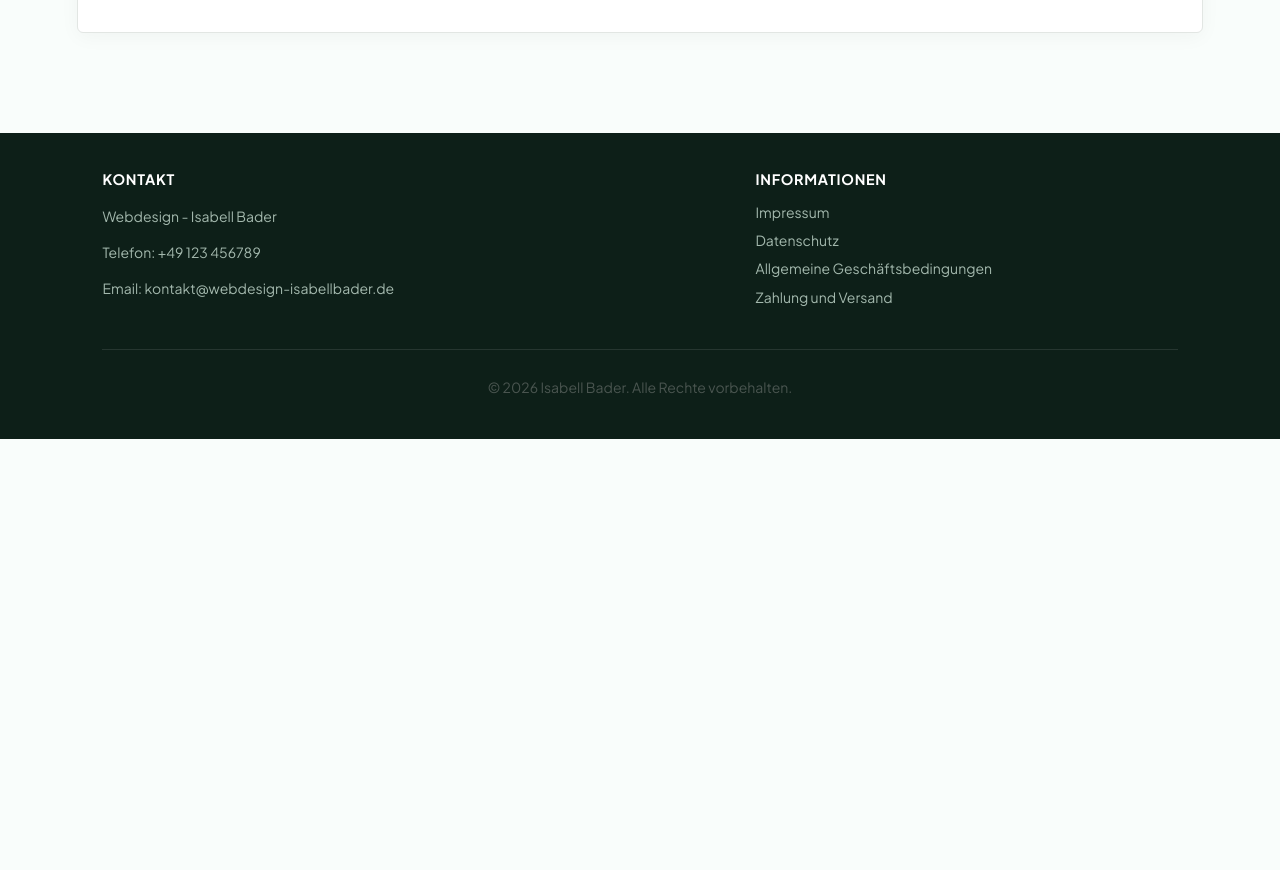
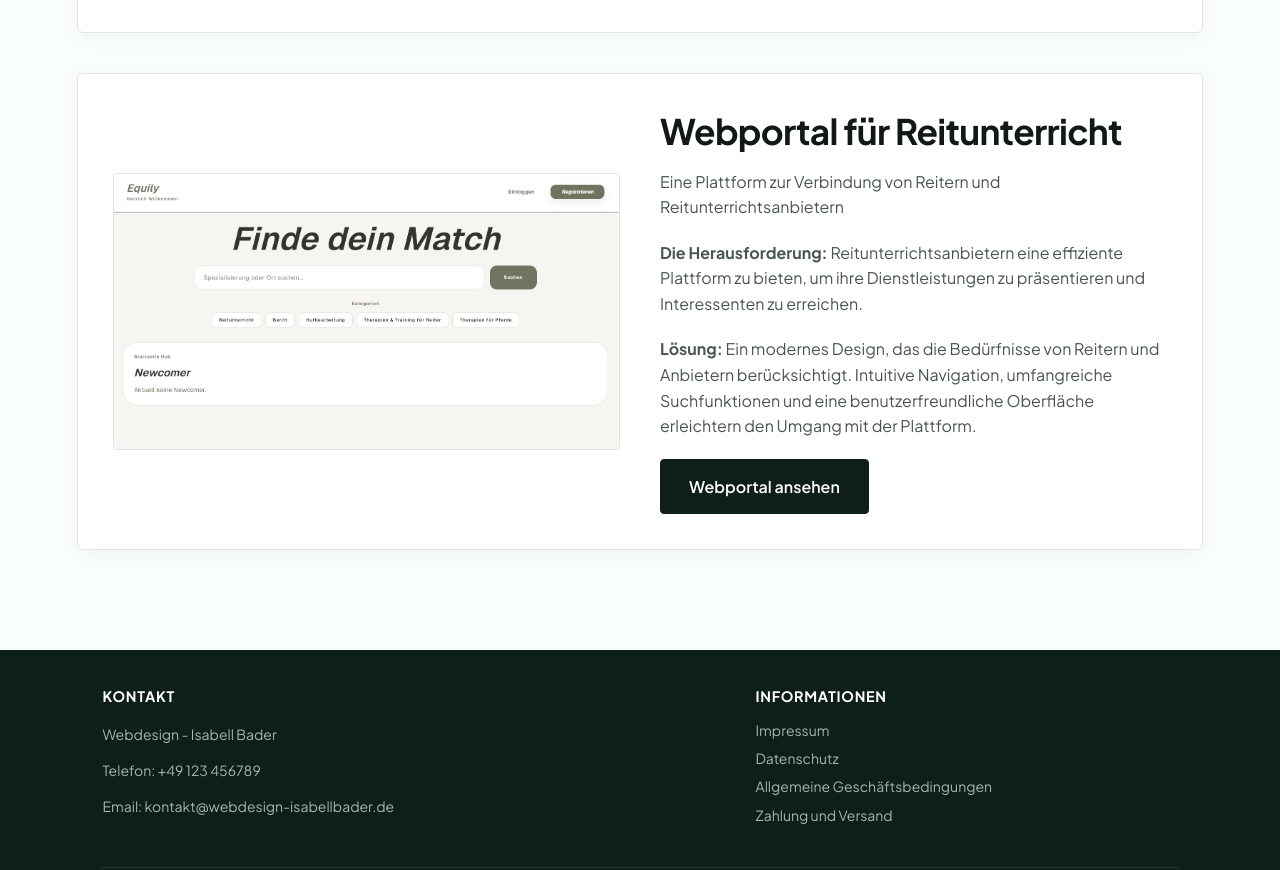
Before and after one commit to baderisabell-bit/webdesign-isabellbader, a website built with Vite: page portfolio.html in a window 1280 px wide. Shown: the part 1343-2213 px from the top of the page. Before the commit the page ends 1782 px from the top, so only its background shows below. Built offline with nearby package versions, Linux system fonts and the light colour scheme.

Commit message:
Webportal

```diff
--- a/portfolio.html
+++ b/portfolio.html
@@ -62,6 +62,19 @@
             <a href="kfz_index.html" class="btn-primary" data-i18n="portfolio_project_2_cta">Website ansehen</a>
         </div>
     </section>
+
+    <section class="portfolio-item">
+        <div class="portfolio-image">
+            <img src="images/equily.png" alt="Website Reitunterricht">
+        </div>
+        <div class="portfolio-text">
+            <h2 data-i18n="portfolio_project_1_title">Webportal für Reitunterricht</h2>
+            <p data-i18n="portfolio_project_1_description">Eine Plattform zur Verbindung von Reitern und Reitunterrichtsanbietern</p>
+            <p><strong data-i18n="portfolio_project_1_challenge">Die Herausforderung:</strong> Reitunterrichtsanbietern eine effiziente Plattform zu bieten, um ihre Dienstleistungen zu präsentieren und Interessenten zu erreichen.</p>
+            <p><strong data-i18n="portfolio_project_1_solution">Lösung:</strong> Ein modernes Design, das die Bedürfnisse von Reitern und Anbietern berücksichtigt. Intuitive Navigation, umfangreiche Suchfunktionen und eine benutzerfreundliche Oberfläche erleichtern den Umgang mit der Plattform.</p>
+            <a href="https://www.equily.de" class="btn-primary" data-i18n="portfolio_project_1_cta">Webportal ansehen</a>
+        </div>
+    </section>
 </main>
 <footer class="site-footer">
         <div class="footer-col">
--- a/styles.css
+++ b/styles.css
@@ -624,6 +624,12 @@ body.dark-mode .parallax-section,
     margin-top: 10px;
 }
 
+#contact_index {
+    max-width: 1100px;
+    width: 80%;
+    margin-left: auto;
+    margin-right: auto;
+}
 /* =========================================================
    8. FOOTER (Kompakt)
    ========================================================= */
```
Also changed, not shown: index.html (+2 -0 lines), images/equily.png (added).
